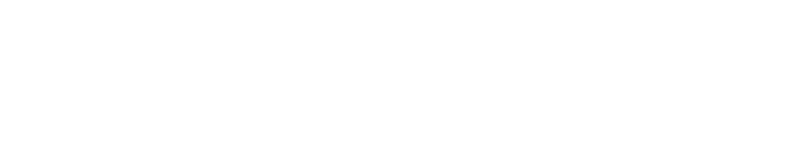
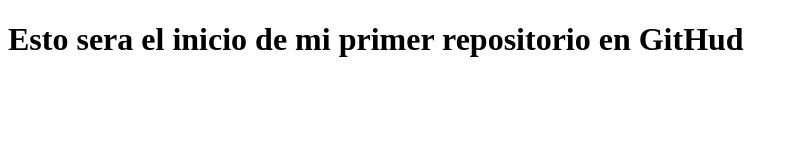
Before and after one commit to MarioSerranoGonzalez/project-ia, a plain HTML site: page index.html in a window 1280 px wide. Shown: the whole page, without its empty margins (0-799 px from the left). Drawn offline with Linux system fonts and the light colour scheme.

Commit message:
Agregue un Titulo

```diff
--- a/index.html
+++ b/index.html
@@ -6,6 +6,6 @@
     <title>Mi primer commit</title>
 </head>
 <body>
-
+    <h1>Esto sera el inicio de mi primer repositorio en GitHud</h1>
 </body>
 </html>
```
